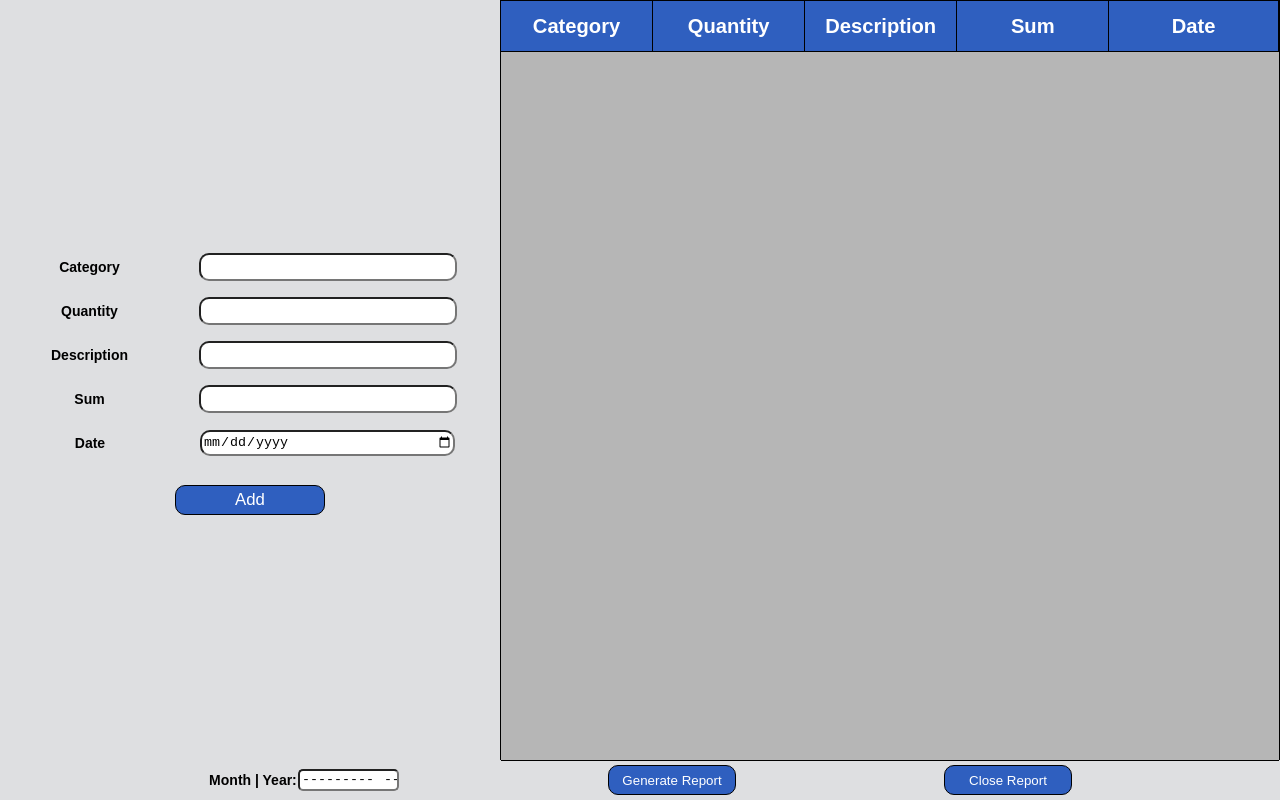
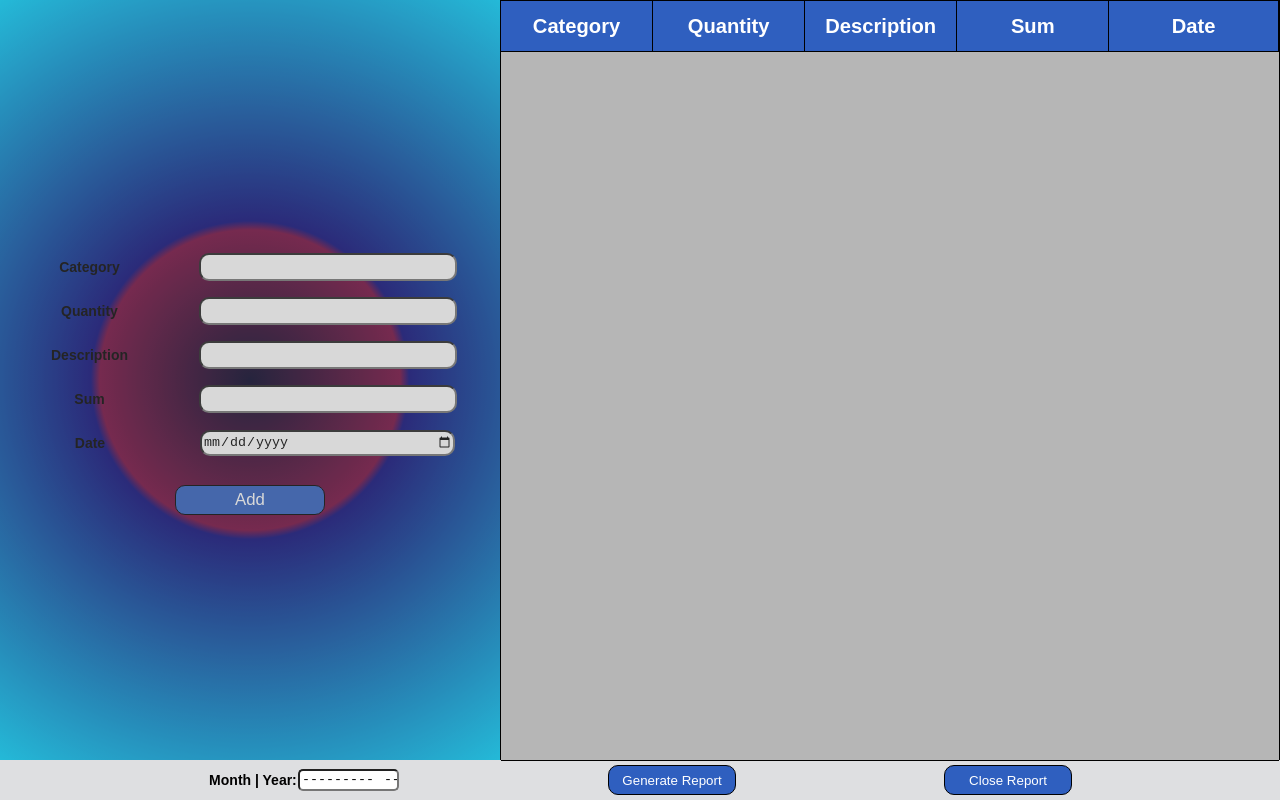
Before and after one commit to OrenPin/cost_manager_project_fed, a React (Create React App) app: page / in a window 1280 px wide. Built offline with nearby package versions, Linux system fonts and the light colour scheme.

Commit message:
changed colors

```diff
--- a/src/App.css
+++ b/src/App.css
@@ -84,13 +84,15 @@ body {
   width: 100%;
   height: 30px;
   display: flex;
+  background: radial-gradient(circle, rgba(238,174,202,1) 0%, rgba(148,208,233,1) 100%);
   justify-content: space-between;
   align-items: center;
   color: black;
 }
 
 .tableRow:nth-child(odd) {
-  background-color: lightgray; /* set a different color for odd rows */
+  /* background-color: rgb(11, 138, 66); set a different color for odd rows */
+  background: radial-gradient(circle, rgba(238,174,202,1) 0%, rgba(148,187,233,1) 100%);
 }
 
 .Table td {
--- a/src/Costs.css
+++ b/src/Costs.css
@@ -13,7 +13,8 @@
   .costsForm {
     height: 100%;
     width: 500px;
-    background-color: rgb(222, 223, 225);
+    opacity: 0.7;
+    background: radial-gradient(circle, rgba(2,0,36,1) 0%, rgba(116,8,60,1) 33%, rgba(9,9,121,1) 35%, rgba(7,65,158,1) 53%, rgba(0,212,255,1) 100%);
     display: flex;
     align-items: center;
     justify-content: center;
--- a/src/Report.css
+++ b/src/Report.css
@@ -16,7 +16,7 @@
     height: 100%;
     width: 100%;
     /* background-color: rgb(255, 255, 255); */
-    background: radial-gradient(circle, rgb(126, 133, 168) 0%, rgb(41, 24, 172) 100%);
+    background: radial-gradient(circle, rgba(2,0,36,1) 0%, rgba(116,8,60,1) 33%, rgba(9,9,121,1) 35%, rgba(7,65,158,1) 53%, rgba(0,212,255,1) 100%);
     display: flex;
     justify-content: flex-start;
     align-items: center;
```
